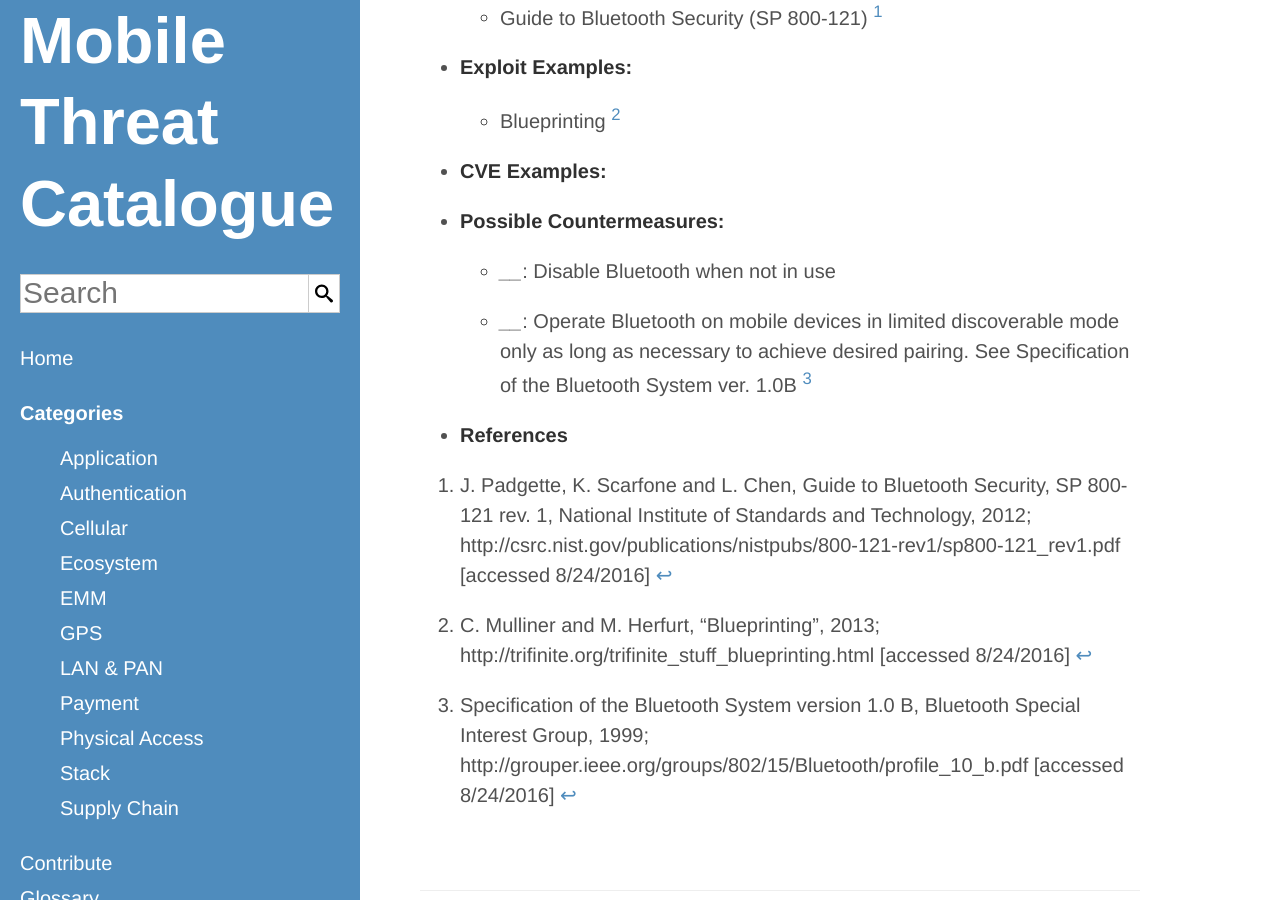
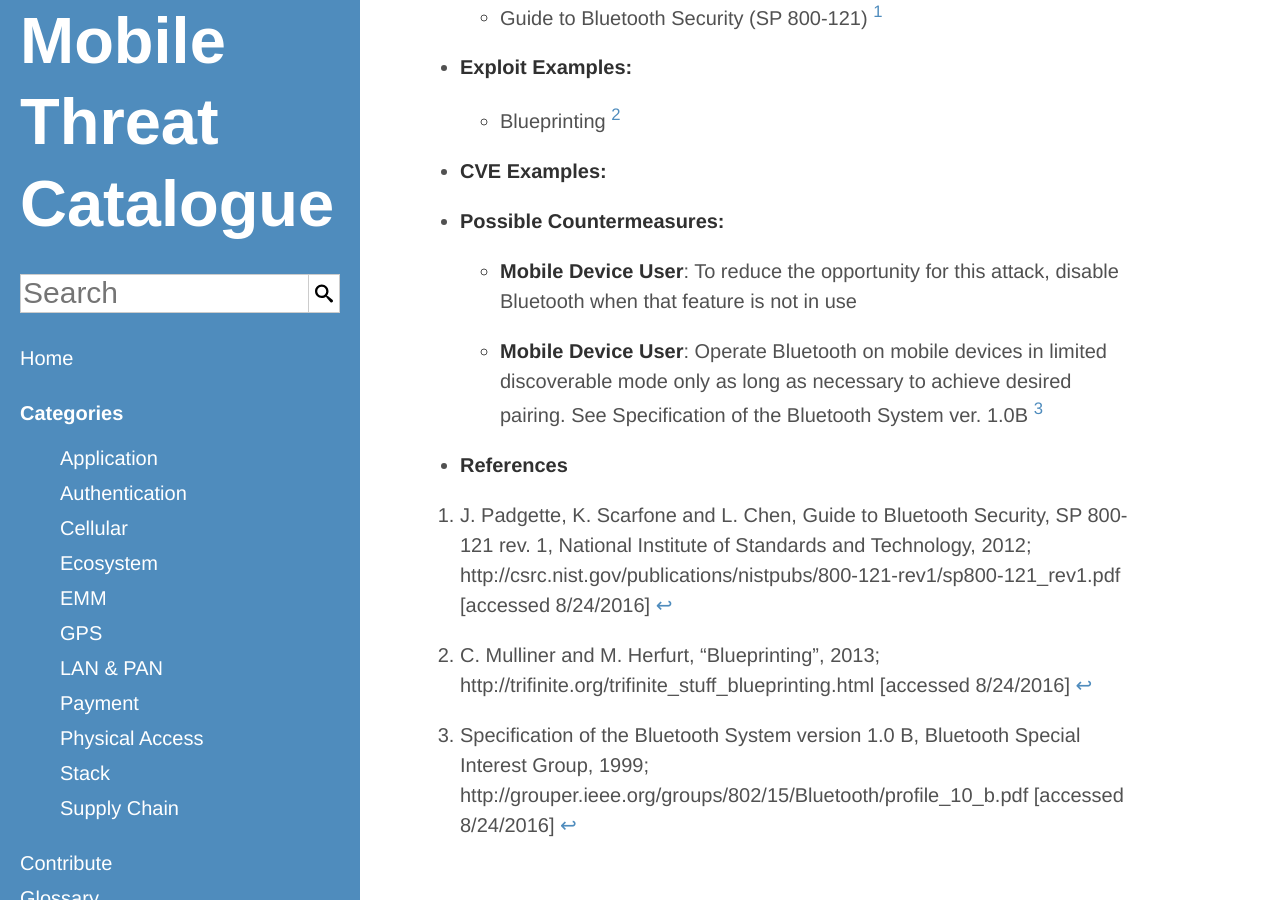
Before and after one commit to usnistgov/mobile-threat-catalogue, a Jekyll site: the page built from _lan-pan-threats/LPN-6.md, in a window 1280 px wide and 900 px high, scrolled down 398 px. Built offline with Jekyll 4.4.1, drawn with Linux system fonts in a browser that asks for light colours.

Commit message:
#13: update countermeasures and actors

```diff
--- a/_lan-pan-threats/LPN-6.md
+++ b/_lan-pan-threats/LPN-6.md
@@ -7,8 +7,8 @@
     ExploitExample: "Blueprinting [^29]"
     CVEExample:
     PossibleCountermeasures:
-        "Disable Bluetooth when not in use":
-            -
+        "To reduce the opportunity for this attack, disable Bluetooth when that feature is not in use":
+            - Mobile Device User
         "Operate Bluetooth on mobile devices in limited discoverable mode only as long as necessary to achieve desired pairing. See Specification of the Bluetooth System ver. 1.0B [^37]":
-            -
+            - Mobile Device User
 ---
```
